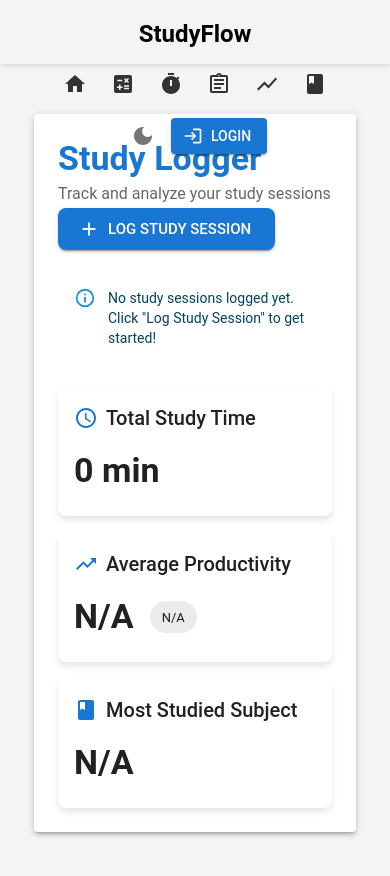
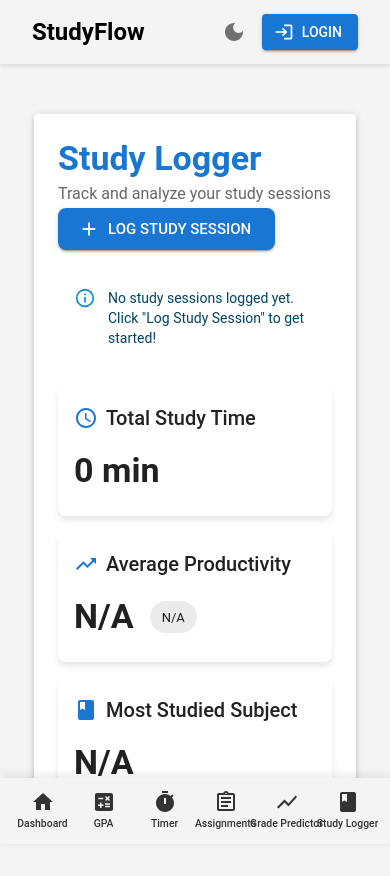
Before and after one commit to carved4/studyflow, a React (Vite) app: page /study-logger in a window 390 px wide. Shown: the top 876 px of the page. Built offline with nearby package versions, Linux system fonts and the light colour scheme; no server answers.

Commit message:
Optimize mobile experience while preserving desktop functionality
- Add iOS-specific optimizations
- Implement bottom navigation for mobile
- Preserve desktop layout and functionality
- Improve responsive design
- Fix notch and safe area handling

```diff
--- a/src/styles/global.css
+++ b/src/styles/global.css
@@ -6,6 +6,7 @@
   width: 100%;
   z-index: 1000;
   background-color: var(--bg-secondary);
+  height: 64px;
   box-shadow: 0 2px 4px rgba(0,0,0,0.1);
 }
 
@@ -15,17 +16,14 @@
   align-items: center;
   max-width: 1200px;
   margin: 0 auto;
-  padding: 0.75rem 2rem;
-  height: 64px;
+  padding: 0 2rem;
+  height: 100%;
 }
 
 .navbar-menu {
   display: flex;
   gap: 2rem;
   align-items: center;
-  flex-wrap: wrap;
-  justify-content: center;
-  height: 100%;
 }
 
 .navbar-item {
@@ -37,11 +35,14 @@
   padding: 0.5rem 1rem;
   border-radius: 4px;
   transition: background-color 0.3s;
-  height: 100%;
 }
 
 .navbar-item:hover {
   background-color: rgba(var(--accent-color), 0.1);
+}
+
+.navbar-item span {
+  font-size: 0.875rem;
 }
 
 .navbar-brand {
@@ -63,6 +64,40 @@
 
 .theme-toggle:hover {
   background-color: rgba(var(--accent-color), 0.1);
+}
+
+/* Mobile styles - Only apply to screens below 768px */
+@media (max-width: 768px) {
+  .navbar-menu {
+    position: fixed;
+    bottom: 0;
+    left: 0;
+    width: 100%;
+    background-color: var(--bg-secondary);
+    padding: 8px 16px;
+    display: flex;
+    justify-content: space-around;
+    gap: 8px;
+    box-shadow: 0 -2px 10px rgba(0, 0, 0, 0.1);
+    z-index: 1000;
+  }
+
+  .navbar-item {
+    flex-direction: column;
+    padding: 4px;
+    gap: 2px;
+    flex: 1;
+    max-width: 80px;
+    min-width: 50px;
+  }
+
+  .navbar-item span {
+    font-size: 0.65rem;
+    text-align: center;
+    white-space: nowrap;
+    overflow: hidden;
+    text-overflow: ellipsis;
+  }
 }
 
 /* Loader Styles */
@@ -153,6 +188,18 @@
   color: white;
 }
 
+/* Main content area */
+.main-content {
+  padding-top: 64px;
+  min-height: 100vh;
+}
+
+@media (max-width: 768px) {
+  .main-content {
+    padding-bottom: 60px;
+  }
+}
+
 /* Global Styles */
 body {
   margin: 0;
@@ -182,26 +229,6 @@ code {
 
 /* Responsive Adjustments */
 @media (max-width: 768px) {
-  .navbar-content {
-    flex-direction: column;
-    gap: 1rem;
-    padding: 1rem;
-  }
-
-  .navbar-menu {
-    flex-wrap: wrap;
-    justify-content: center;
-    gap: 0.5rem;
-  }
-
-  .navbar-item span {
-    display: none;
-  }
-
-  .navbar-item {
-    padding: 0.25rem 0.5rem;
-  }
-
   .container {
     margin-top: 80px;
     padding: 10px;
--- a/src/styles/ios.css
+++ b/src/styles/ios.css
@@ -3,6 +3,7 @@
   :root {
     --safe-area-inset-top: env(safe-area-inset-top);
     --safe-area-inset-bottom: env(safe-area-inset-bottom);
+    --navbar-height: 56px;
   }
 
   /* Prevent rubber-band scrolling effect */
@@ -19,20 +20,25 @@
     overscroll-behavior-y: none;
     position: fixed;
     width: 100%;
+    padding-top: calc(var(--navbar-height) + var(--safe-area-inset-top));
   }
 
   /* Fix for iOS input zoom */
   input[type="text"],
+  input[type="number"],
   input[type="email"],
   input[type="password"],
   textarea {
     font-size: 16px !important; /* Prevents zoom on iOS */
+    padding: 8px !important;
+    margin: 4px 0 !important;
   }
 
   /* Fix for iOS button tap highlight */
   button,
   a {
     -webkit-tap-highlight-color: transparent;
+    touch-action: manipulation;
   }
 
   /* Fix for iOS momentum scrolling */
@@ -40,11 +46,12 @@
     -webkit-overflow-scrolling: touch;
     overflow-y: auto;
     height: 100%;
+    padding-bottom: var(--safe-area-inset-bottom);
   }
 
   /* Handle notch and safe areas */
   .app-container {
-    padding-top: var(--safe-area-inset-top);
+    padding-top: calc(var(--navbar-height) + var(--safe-area-inset-top));
     padding-bottom: var(--safe-area-inset-bottom);
     min-height: 100vh;
     min-height: -webkit-fill-available;
@@ -53,76 +60,108 @@
   /* iOS-specific navbar adjustments */
   .navbar {
     padding-top: var(--safe-area-inset-top);
-    height: auto !important;
-    min-height: 60px;
+    height: var(--navbar-height) !important;
     position: fixed;
     top: 0;
     left: 0;
     width: 100%;
     z-index: 1000;
+    background-color: var(--bg-secondary);
+    backdrop-filter: blur(10px);
+    -webkit-backdrop-filter: blur(10px);
   }
 
   .navbar-content {
     display: flex;
     justify-content: space-between;
     align-items: center;
-    padding: 0.5rem 1rem !important;
-    max-width: 1200px;
-    margin: 0 auto;
+    padding: 0 1rem !important;
+    height: 100%;
+    max-width: 100%;
+    margin: 0;
   }
 
+  /* Responsive navbar menu */
+  @media (max-width: 768px) {
     .navbar-menu {
+      position: fixed;
+      bottom: 0;
+      left: 0;
+      width: 100%;
+      background-color: var(--bg-secondary);
+      padding: 8px 16px;
+      padding-bottom: calc(8px + var(--safe-area-inset-bottom));
       display: flex;
-    gap: 0.5rem !important;
-    align-items: center;
-    flex-wrap: wrap;
-    justify-content: center;
+      justify-content: space-around;
+      gap: 8px !important;
+      box-shadow: 0 -2px 10px rgba(0, 0, 0, 0.1);
+      z-index: 1000;
+      backdrop-filter: blur(10px);
+      -webkit-backdrop-filter: blur(10px);
     }
 
     .navbar-item {
-    display: flex;
-    align-items: center;
-    gap: 0.25rem;
-    text-decoration: none;
-    padding: 0.25rem 0.5rem !important;
-    border-radius: 4px;
+      flex-direction: column;
+      padding: 4px !important;
+      gap: 2px !important;
+      flex: 1;
+      max-width: 80px;
+      min-width: 50px;
     }
 
     .navbar-item span {
-    font-size: 0.875rem;
-    display: none; /* Hide text labels on small screens */
+      display: block;
+      font-size: 0.65rem;
+      text-align: center;
+      white-space: nowrap;
+      overflow: hidden;
+      text-overflow: ellipsis;
     }
 
     .navbar-item svg {
-    font-size: 1.25rem;
+      font-size: 1.5rem;
     }
 
-  /* Adjust container margin for iOS */
-  .container {
-    margin-top: calc(60px + var(--safe-area-inset-top)) !important;
-    padding: 10px;
-  }
-
-  /* Fix for iOS hover states */
-  @media (hover: hover) {
-    .hover-effect:hover {
-      opacity: 0.8;
+    /* Adjust main content area */
+    .main-content {
+      padding-bottom: calc(60px + var(--safe-area-inset-bottom));
     }
   }
 
-  /* Fix for iOS sticky elements */
-  .sticky-header {
-    position: -webkit-sticky;
-    position: sticky;
-    top: var(--safe-area-inset-top);
-    z-index: 100;
-    background: #fff;
+  /* Table adjustments for mobile */
+  @media (max-width: 768px) {
+    table {
+      display: block;
+      overflow-x: auto;
+      -webkit-overflow-scrolling: touch;
     }
 
-  /* Disable text selection on interactive elements */
-  .no-select {
-    -webkit-touch-callout: none;
-    -webkit-user-select: none;
-    user-select: none;
+    td, th {
+      white-space: nowrap;
+      padding: 8px !important;
+    }
+
+    .MuiTableCell-root {
+      padding: 8px !important;
     }
   }
+
+  /* Fix for iOS form elements */
+  .MuiTextField-root {
+    margin: 8px 0 !important;
+  }
+
+  .MuiInputBase-root {
+    font-size: 16px !important;
+  }
+
+  /* Improve touch targets */
+  .MuiButtonBase-root {
+    min-height: 44px;
+    padding: 8px 16px !important;
+  }
+
+  .MuiIconButton-root {
+    padding: 12px !important;
+  }
+}
```
Also changed, not shown: src/components/Navbar.tsx (+63 -14 lines). Lines whose indentation alone changed are shown as unchanged.
